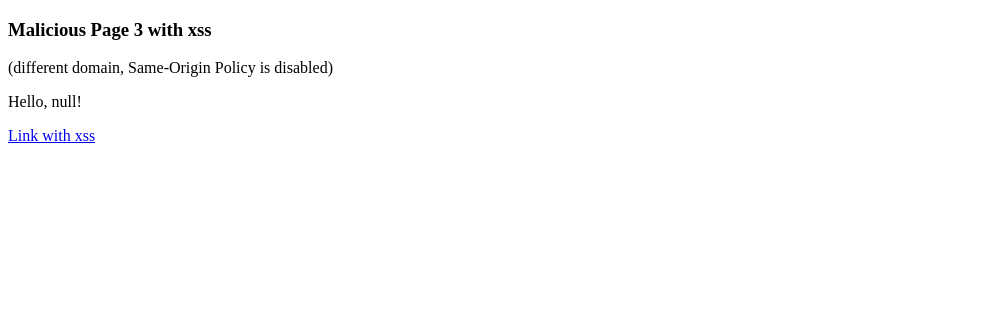
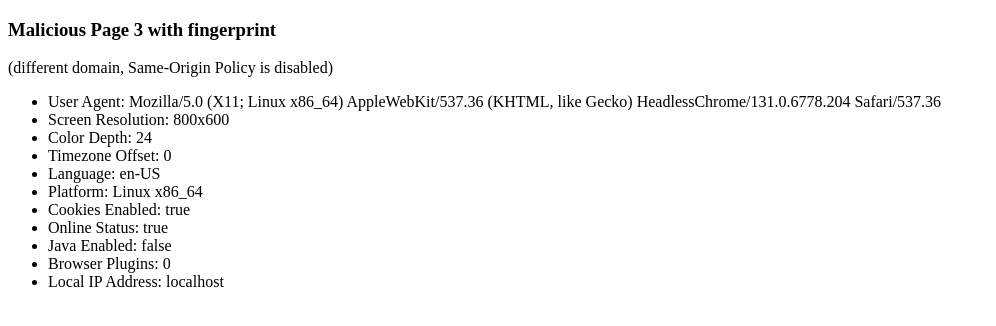
Before and after one commit to gpont/iframe, a website: page src/malicious-page-3.html in a window 1280 px wide. Shown: the whole page, without its empty margins (0-996 px from the left). Drawn offline with Linux system fonts and the light colour scheme.

Commit message:
Add fingerprint

```diff
--- a/src/malicious-page-3.html
+++ b/src/malicious-page-3.html
@@ -4,17 +4,37 @@
 <head>
   <meta charset="UTF-8">
   <meta name="viewport" content="width=device-width, initial-scale=1.0">
-  <title>Malicious Page 3 with xss</title>
+  <title>Malicious Page 3 with fingerprint</title>
 </head>
 
 <body>
-  <h3>Malicious Page 3 with xss</h1>
+  <h3>Malicious Page 3 with fingerprint</h1>
   <div>(different domain, Same-Origin Policy is disabled)</div>
   <script>
-    var name = new URLSearchParams(window.location.search).get('name');
-    document.write('<p>Hello, ' + name + '!</p>');
+    document.addEventListener('DOMContentLoaded', function () {
+      const fingerprint = {
+        "User Agent": navigator.userAgent,
+        "Screen Resolution": window.screen.width + "x" + window.screen.height,
+        "Color Depth": window.screen.colorDepth,
+        "Timezone Offset": new Date().getTimezoneOffset(),
+        "Language": navigator.language,
+        "Platform": navigator.platform,
+        "Cookies Enabled": navigator.cookieEnabled,
+        "Online Status": navigator.onLine,
+        "Java Enabled": navigator.javaEnabled(),
+        "Browser Plugins": navigator.plugins.length,
+        "Local IP Address": location.hostname,
+      };
+
+      // fetch('...', { data: fingerprint })
+
+      document.body.innerHTML += `<ul>${
+        Object.entries(fingerprint)
+          .map(([key, value]) => '<li>'+key+': '+value+'</li>')
+          .join('')
+      }</ul>`;
+    });
   </script>
-  <a href="/malicious-page-3?name=<script>alert('XSS!')</script>">Link with xss</a>
 </body>
 
 </html>
```
Also changed, not shown: src/index.html (+2 -1 lines).
